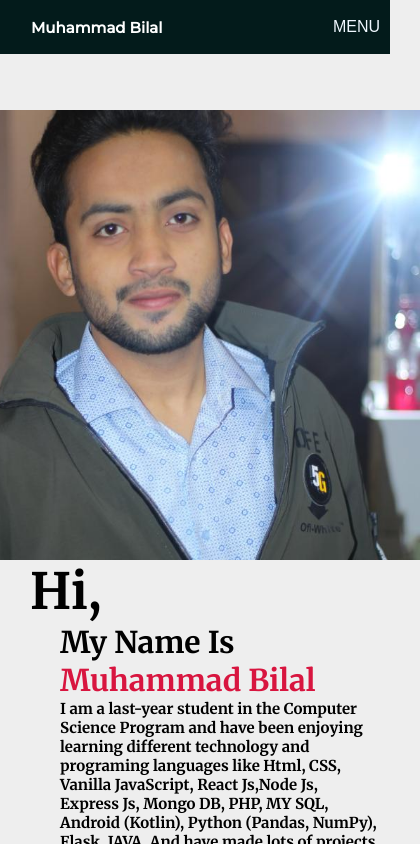
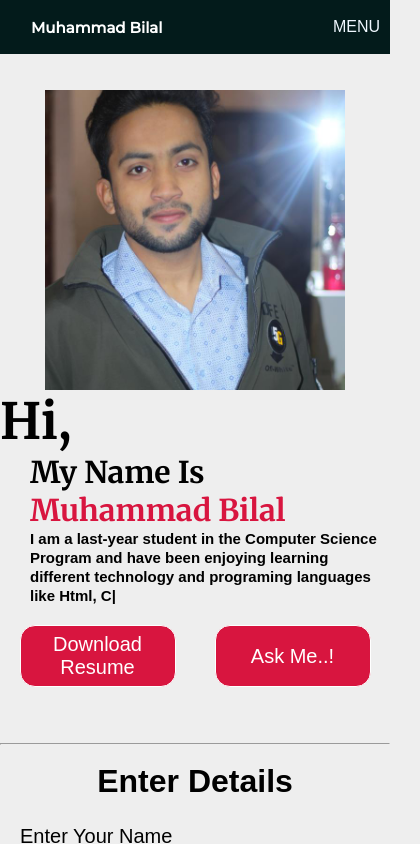
Before and after one commit to muhammadBilal5002/MERN_FILE_SHARING_WEBSITE_FRONTEND, a React (Create React App) app: page / in a window 390 px wide. Shown: the top 844 px of the page, 420 px wide, since content can reach past the window. Built offline with nearby package versions, Linux system fonts and the light colour scheme.

Commit message:
First Version

```diff
--- a/package.json
+++ b/package.json
@@ -10,6 +10,7 @@
     "react-dom": "^18.2.0",
     "react-router-dom": "^6.3.0",
     "react-scripts": "5.0.1",
+    "react-typed": "^1.2.0",
     "web-vitals": "^2.1.4"
   },
   "scripts": {
--- a/src/StyleSheet/index.css
+++ b/src/StyleSheet/index.css
@@ -68,26 +68,7 @@ display: block;
     background-color:rgb(3, 27, 27);
     color: aliceblue;
 }
-@media only screen and (max-width:726px) {
-    .nav-link{
-        padding: 10px 2px;
-        margin: 5px;
-    }
-    .about-div .div{
-        margin-left: 0px;
-    }
-}
-@media only screen and (max-width:590px) {
-    .nav-div-link{
-        display: none;
-    }
-    #nav-menu{
-        color: aliceblue;
-        display: block;
-        margin-right: 10px;
-    }
 
-}
 /* pages/About */
 .introline{
     font-size: 50px;
@@ -133,6 +114,7 @@ display: block;
     box-shadow: 2px 2px 5px 5px wheat;
 }
 .about-div .div{
+    width: auto;
     margin-left: 20px;
     }
 .about-div img{
@@ -146,15 +128,13 @@ display: block;
     border-radius: 20px;
 }
 .about-div{
-    margin: 20px 10px;
+    margin: 0px 10px;
     display: flex;
     align-items: center;
     justify-content:center;
 }
-@media only screen and (max-width:1008px) {
-    .about-div{
-        flex-wrap: wrap;
-    }
+.MyIntro{
+    color: brown;
 }
 
 .ask_label{
@@ -216,3 +196,33 @@ display: block;
     align-items: center;
     flex-wrap: wrap;
 }
+@media only screen and (max-width:1008px) {
+    .about-div{
+        flex-wrap: wrap;
+        margin: 0;
+    }
+}
+@media only screen and (max-width:726px) {
+    .nav-link{
+        padding: 10px 2px;
+        margin: 5px;
+    }
+    .about-div .div{
+        margin-left: 0px;
+    }
+}
+@media only screen and (max-width:590px) {
+    .nav-div-link{
+        display: none;
+    }
+
+    #nav-menu{
+        color: aliceblue;
+        display: block;
+        margin-right: 10px;
+    }
+    .about-div img{
+        height: 300px;
+    }
+
+}
--- a/src/pages/About.js
+++ b/src/pages/About.js
@@ -1,5 +1,17 @@
 import '../StyleSheet/index.css'
 import Myimg from '../images/MyImage.jpg'
+import { useEffect, useState } from 'react'
+import Typed from 'react-typed';
+
+let i = 0;
+let flag = false;
+const inrto_text = `I am a last-year student in the Computer Science Program and have been
+enjoying learning different technology and programing languages like Html, CSS,
+Vanilla JavaScript, React Js,Node Js, Express Js, Mongo DB, PHP, MY SQL, Android (Kotlin),
+Python (Pandas, NumPy), Flask, JAVA. And have made lots of projects using
+different technology. Name of Some Projects are present on my resume also
+there are some which I didn’t mention.`
+
 const About = () => {
     return (
         <>
@@ -14,16 +26,11 @@ const About = () => {
                     <div className='myname-div'>
                         <h1 className='myname'> My Name Is </h1><span className='myname bilal'>Muhammad Bilal</span>
                     </div>
-                    <h1 className='myname mynameh1 Intro'>
-                        I am a last-year student in the Computer Science Program and have been
-                        enjoying learning different technology and programing languages like Html, CSS,
-                        Vanilla JavaScript, React Js,Node Js, Express Js, Mongo DB, PHP, MY SQL, Android (Kotlin),
-                        Python (Pandas, NumPy), Flask, JAVA. And have made lots of projects using
-                        different technology. Name of Some Projects are present on my resume also
-                        there are some which I didn’t mention.
+                    <h1 className='myname mynameh1 Intro' id=''>
+                        <Typed className='MyIntro' strings={[inrto_text]} typeSpeed={30} style={{color:"red"}}/>
                     </h1>
                     <div className='intro-btn-div'>
-                        <button className='intro-btn' onClick={()=>{
+                        <button className='intro-btn' onClick={() => {
                             // fetch('https://filesharewithall.herokuapp.com/download/088b3f8c-dce9-4f6a-9946-f1bc1a99707c')
                             // .then(response => console.log('Ok'))
                             window.open('https://filesharewithall.herokuapp.com/download/0a646b20-a6ca-4dbc-bec7-31e586c2645b')
@@ -40,14 +47,14 @@ const About = () => {
             <br />
             <div id='ASKME'>
                 <div id="form">
-                    <h1 style={{textAlign:"center"}}>Enter Details</h1>
+                    <h1 style={{ textAlign: "center" }}>Enter Details</h1>
                     <label htmlFor="name" className="ask_label">Enter Your Name</label>
                     <input id="name" type="text" className="ask_inp" />
                     <label htmlFor="name" className="ask_label">Enter Your Email</label>
                     <input id="email" type="email" className="ask_inp" />
                     <label htmlFor="message" className="ask_label">Enter Your Message</label>
                     <textarea id="message" cols={30} rows={10} maxLength={300} className="ask_inp" placeholder="Word Limit 300" defaultValue={""} />
-                    <button id="ask-btn" className="intro-btn" onClick={()=>{
+                    <button id="ask-btn" className="intro-btn" onClick={() => {
                         alert("Message Sending Not Avalible Right Now")
                     }}>Send Message</button>
                 </div>
```
Also changed, not shown: 1 other file (tests, documents, lock files or other folders).
